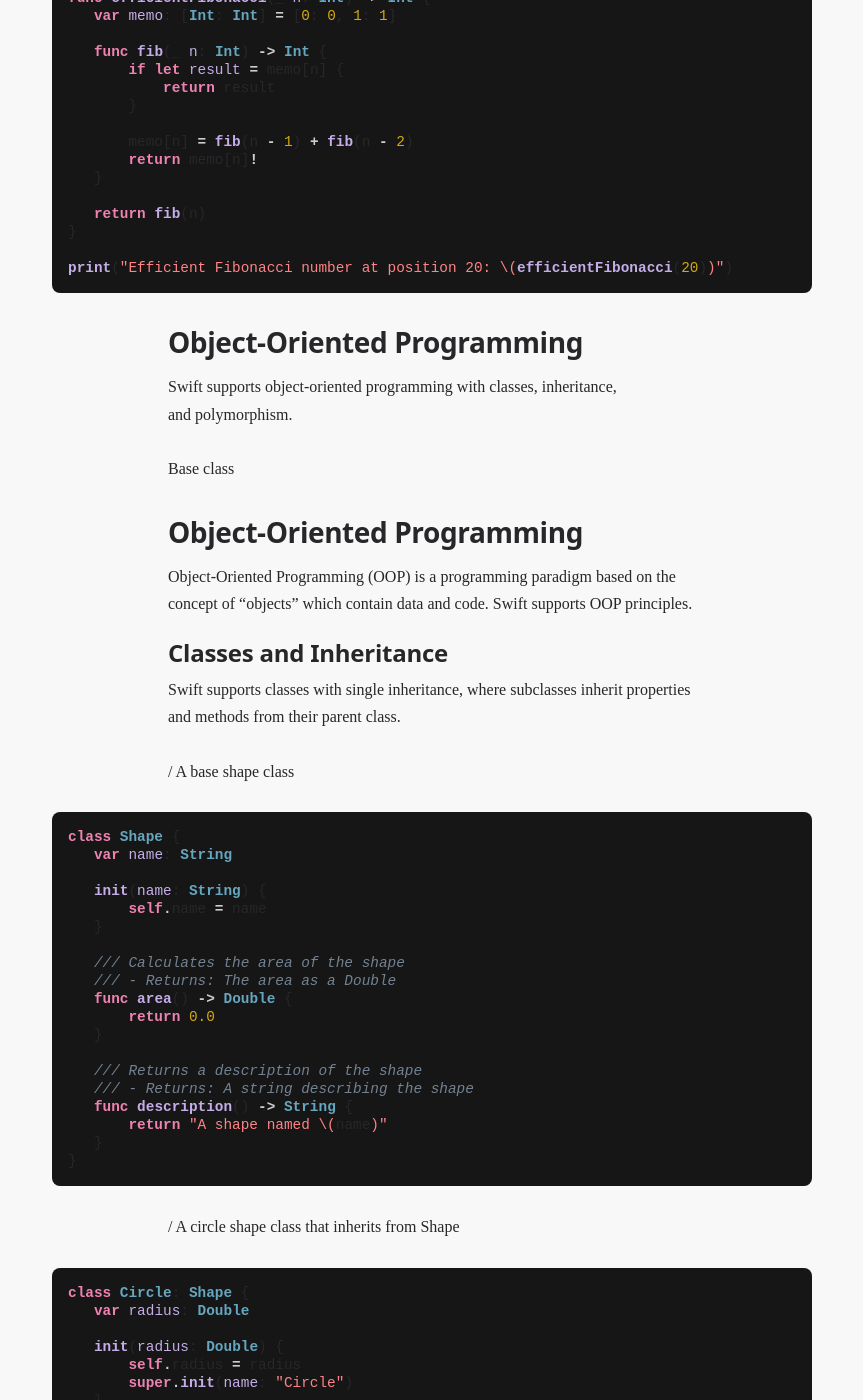
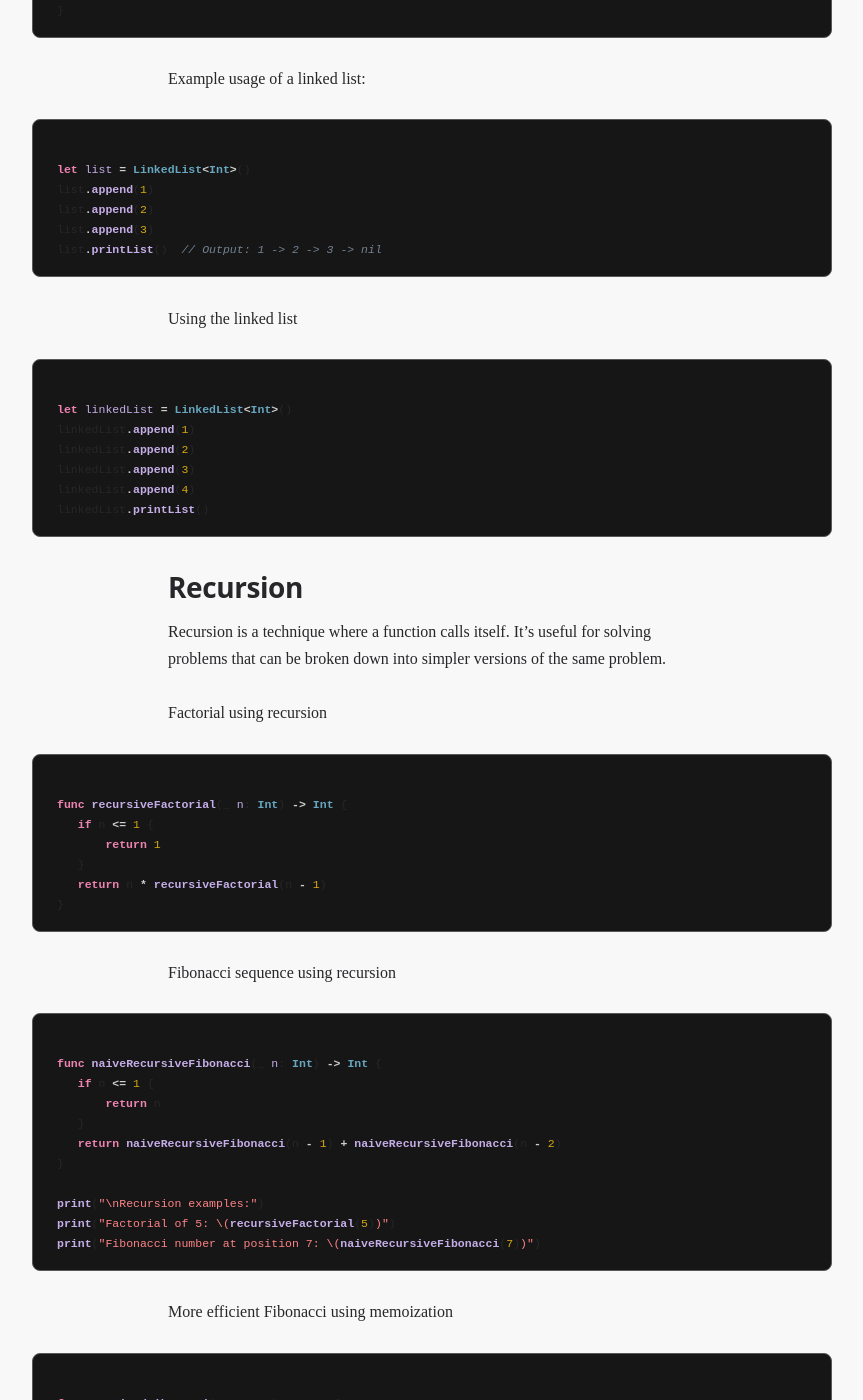
Before and after one commit to maclong9/comp-sci, a Jekyll site: the page built from docs/index.md, in a window 1280 px wide and 1400 px high, scrolled down 12628 px. Shown: the whole window, without its empty margins (208-1071 px from the left). Built offline with Jekyll 4.4.1, drawn with Linux system fonts in a browser that asks for light colours; our own code applies the rules of GitHub Pages for plain Markdown files; some of the changed text lies outside the part shown.

Commit message:
fix: styles and contents of introduction markdown

````diff
--- a/docs/assets/css/style.css
+++ b/docs/assets/css/style.css
@@ -526,7 +526,8 @@
     transition:
         background-color 0.3s ease,
         color 0.3s ease;
-    border: 1px solid var(--border-color);
+    background-color: oklch(0.3 0 0);
+    padding: 0.25rem 0.4rem;
 }
 
 hr {
@@ -536,19 +537,31 @@
 }
 
 /* Code highlighting */
-:where(.highlighter-rouge) {
+.highlighter-rouge {
+    background: oklch(0.2 0 0);
+    font-size: 0.8rem;
+    line-height: 1.25rem;
+    padding: 2.5rem 1rem 1rem;
+    overflow-x: auto;
+    border-radius: 8px;
+    border: 1px solid var(--border-color);
     position: relative;
     width: 100%;
-    max-width: 95vw;
-    margin: 1lh auto;
-    overflow-x: auto;
-    background: oklch(0.2 0 0);
-    border-radius: 8px;
     box-sizing: border-box;
-    padding: 1rem;
-    transition:
-        background-color 0.3s ease,
-        border-color 0.3s ease;
+
+    @media (min-width: 768px) {
+        margin: 1rem 0;
+        width: 760px;
+        max-width: 760px;
+        margin-left: 50%;
+        transform: translateX(-50%);
+        padding: 2.5rem 1.5rem 1rem;
+    }
+
+    @media (min-width: 804px) {
+        width: 800px;
+        max-width: 800px;
+    }
 
     & .highlight {
         background: transparent;
@@ -587,6 +600,12 @@
             color: light-dark(oklch(85% 0 0), oklch(98.5% 0 0));
             word-break: normal;
             word-wrap: normal;
+            text-shadow: none;
+            font-family: ui-monospace;
+            font-weight: normal;
+            display: block;
+            white-space: pre;
+            background: transparent;
         }
     }
 
@@ -686,26 +705,6 @@
         line-height: 1.25rem;
         margin-right: 1rem;
         border-right: 1px solid var(--border-color);
-    }
-}
-
-@media (min-width: 768px) {
-    .highlighter-rouge:not(code:not(pre code)) {
-        width: 760px;
-        max-width: 760px;
-        margin-left: 50%;
-        transform: translateX(-50%);
-
-        & table pre {
-            padding: 2.5rem 1.5rem 1rem;
-        }
-    }
-}
-
-@media (min-width: 804px) {
-    .highlighter-rouge:not(code:not(pre code)) {
-        width: 760px;
-        max-width: 760px;
     }
 }
 
--- a/docs/index.md
+++ b/docs/index.md
@@ -515,33 +515,33 @@
 Factorial using recursion
 
 ```swift
-func factorial(_ n: Int) -> Int {
+func recursiveFactorial(_ n: Int) -> Int {
    if n <= 1 {
        return 1
    }
-   return n * factorial(n - 1)
+   return n * recursiveFactorial(n - 1)
 }
 ```
 
 Fibonacci sequence using recursion
 
 ```swift
-func fibonacci(_ n: Int) -> Int {
+func naiveRecursiveFibonacci(_ n: Int) -> Int {
    if n <= 1 {
        return n
    }
-   return fibonacci(n - 1) + fibonacci(n - 2)
+   return naiveRecursiveFibonacci(n - 1) + naiveRecursiveFibonacci(n - 2)
 }
 
 print("\nRecursion examples:")
-print("Factorial of 5: \(factorial(5))")
-print("Fibonacci number at position 7: \(fibonacci(7))")
+print("Factorial of 5: \(recursiveFactorial(5))")
+print("Fibonacci number at position 7: \(naiveRecursiveFibonacci(7))")
 ```
 
 More efficient Fibonacci using memoization
 
 ```swift
-func efficientFibonacci(_ n: Int) -> Int {
+func memoizedFibonacci(_ n: Int) -> Int {
    var memo: [Int: Int] = [0: 0, 1: 1]
 
    func fib(_ n: Int) -> Int {
@@ -556,7 +556,7 @@
    return fib(n)
 }
 
-print("Efficient Fibonacci number at position 20: \(efficientFibonacci(20))")
+print("Efficient Fibonacci number at position 20: \(memoizedFibonacci(20))")
 ```
 
 ## Object-Oriented Programming
@@ -960,7 +960,7 @@
 / - Complexity: O(n) time, O(1) space
 
 ```swift
-func efficientFibonacci(_ n: Int) -> Int {
+func iterativeFibonacci(_ n: Int) -> Int {
    // Helper function using memoization
    func fib(_ n: Int) -> Int {
        var memo = [0, 1]
@@ -977,9 +977,9 @@
 }
 
 print("\nRecursion examples:")
-print("Factorial of 5: \(factorial(5))")
-print("Fibonacci (8): \(fibonacci(8))")
-print("Efficient Fibonacci (30): \(efficientFibonacci(30))")
+print("Factorial of 5: \(iterativeFactorial(5))")
+print("Fibonacci (8): \(recursiveFibonacci(8))")
+print("Efficient Fibonacci (30): \(iterativeFibonacci(30))")
 ```
 
 Notice the difference in performance between regular recursive Fibonacci and the optimized version:
````
Also changed, not shown: other parts of docs/index.md (+16 -16 lines), README.md, 1 other file.
